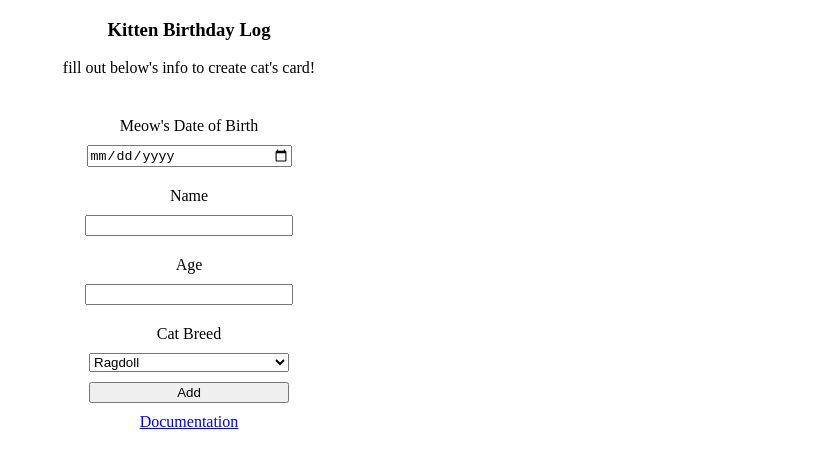
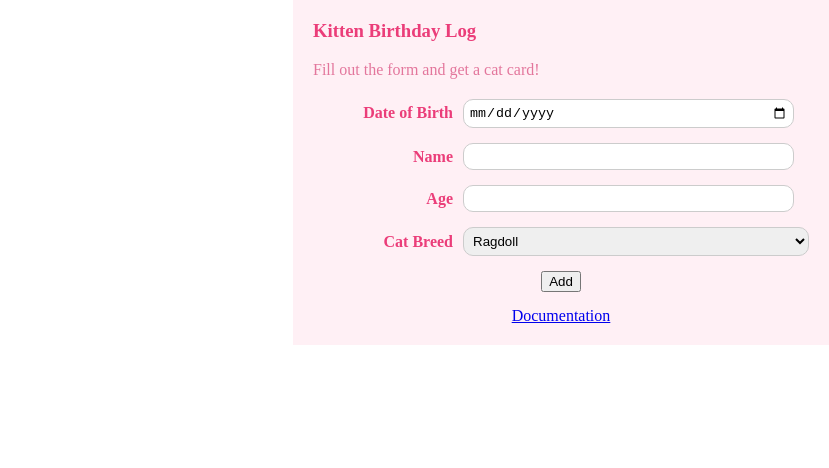
Before and after one commit to al3464/IGME430_Project1, a website: page client/index.html in a window 1280 px wide. Shown: the whole page, without its empty margins (451-1280 px from the left). Drawn offline with Linux system fonts and the light colour scheme; no server answers.

Commit message:
try to beautify front-end

```diff
--- a/client/index.html
+++ b/client/index.html
@@ -308,23 +308,33 @@
 
 <body>
     <section id="top">
+        <div id="leftbar">
+            <div id="card-container" class="card-container"></div>
+        </div>
+
+        <div id="rightbar">
             <h3>Kitten Birthday Log</h3>
-        <div>fill out below's info to create cat's card!</div>
-        <div id="card-container" class="card-container"></div>
+            <div id="instruct">Fill out the form and get a cat card!</div>
+
             <form id="userForm" action="/addCat" method="post">
-            <label for="start">Meow's Date of Birth</label>
+                <div class=rowText>
+                    <label for="start">Date of Birth</label>
                     <input type="date" id="start" name="trip-start" min="1990-01-01" max="2026-12-31">
                     <span id="dateEmpty" class="error"></span>
+                </div>
 
-
+                <div class=rowText>
                     <label for="name">Name </label>
                     <input id="nameField" type="text" name="name" />
                     <span id="nameEmpty" class="error"></span>
+                </div>
 
+                <div class=rowText>
                     <label for="age">Age </label>
                     <input id="ageField" type="number" name="age" min="0" max="100" step="1" />
                     <span id="ageEmpty" class="error"></span>
-
+                </div>
+                <div class=rowText>
                     <label for="breeds">Cat Breed </label>
                     <select id='catBreeds'>
                         <option value='/ragdoll'>Ragdoll</option>
@@ -337,9 +347,11 @@
 
                         <option value='/amShorthair'>American Shorthair</option>
                     </select>
+                </div>
                 <input type="submit" value="Add" />
                 <a href="/documentation" class="doc-link">Documentation</a>
             </form>
+        </div>
     </section>
 
 </body>
--- a/client/style.css
+++ b/client/style.css
@@ -5,43 +5,46 @@ html, body {
     padding: 0;
   }
 
-  #top {
-    text-align: center;
-    margin: 0 auto;
-  }
-
-  #top h1 {
-    font-size: 2em;
-  }
-
-  #content {
-    margin-top: 100px;
-    font-size: 2em;
-    text-align: center;
-  }
 
 #userForm {
     display: flex;
     flex-direction: column;
+    gap: 15px;
+    width: 100%;
+    margin: 0;
+    align-items: center;
+
+  }
+  .rowText {
+    display: flex;
     align-items: center;
     gap: 10px;
-    width: 400px;
-    margin: 0 auto;
+    width: 100%;
   }
 
-  #userForm input,
-#userForm select {
-  width: 50%;
-}
+  .rowText label {
+    width: 140px;
+    text-align: right;
+    font-weight: bold;
+    color: #EB3D79;
+  }
+
+  .rowText input,
+  .rowText select {
+    flex: 1;
+    min-width: 0;
+    padding: 5px;
+    border: 1px solid #ccc;
+    border-radius: 10px;
+  }
 
 .card-container {
     display: flex;
     flex-wrap: wrap;
     gap: 20px;
-    margin: 20px 0;
     justify-content: center;
   }
-  /* 单个卡片样式 */
+
   .card {
     border: 1px solid #ccc;
     border-radius: 8px;
@@ -54,10 +57,9 @@ html, body {
     width: 150px;
     height: 150px;
     object-fit: cover;
-    border-radius: 8px;
   }
   .card p {
-    margin: 8px 0;
+    margin: 5px 0;
   }
 
   .error {
@@ -65,3 +67,45 @@ html, body {
     font-size: 0.8em;
     margin-left: 5px;
   }
+
+
+#top {
+    display: flex;
+    max-width: 1400px;
+    margin: 0 auto;
+  }
+
+  #leftbar {
+    flex: 3;
+    min-width: 0;
+  }
+
+  #rightbar {
+    flex: 2;
+    background-color: #FFF0F5;
+    padding: 20px;
+  }
+
+  #rightbar h3{
+    margin-top: 0;
+    color:#EB3D79;
+  }
+    #instruct{
+    color:#E3769C;
+}
+
+  #rightbar form {
+    margin-top: 20px;
+  }
+
+  /*#rightbar label {
+    width: 50px;
+    font-weight: bold;
+    color:#EB3D79;
+  }
+  #rightbar input,
+  #rightbar select {
+    width: 200px;
+    padding: 5px;
+    margin: 5px 0;
+  }*/
```
Also changed, not shown: 1 other file. Lines whose indentation alone changed are shown as unchanged.
